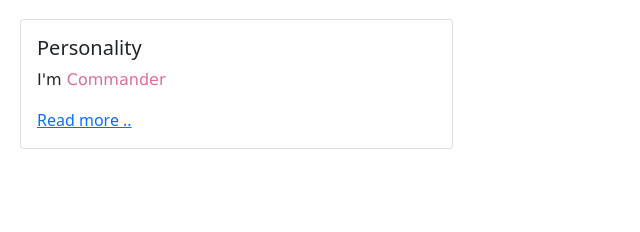
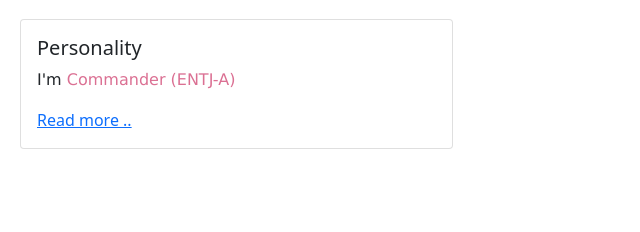
Before and after one commit to FortyIX/fortyix.github.io, an Eleventy site: page index.html in a window 1280 px wide. Shown: the part 1104-1336 px from the top of the page, 632-1272 px from the left. Built offline with nearby package versions, Linux system fonts and the light colour scheme; Eleventy itself is replaced by a stand-in of ours; files that its build step writes are made by us from their sources; a small style sheet from the web is missing.

Commit message:
corrected data

```diff
--- a/index.html
+++ b/index.html
@@ -114,7 +114,7 @@
 								  <div class="card">
 									<div class="card-body">
 									  <h5 class="card-title">Personality</h5>
-									  <p class="card-text">I'm <span class="personality-text">Commander</span></p>
+									  <p class="card-text">I'm <span class="personality-text">Commander (ENTJ-A)</span></p>
 									  <a href="https://www.16personalities.com/profiles/56c82721b9666">Read more ..</a>
 									</div>
 								  </div>
```
Also changed, not shown: 1 other file.
